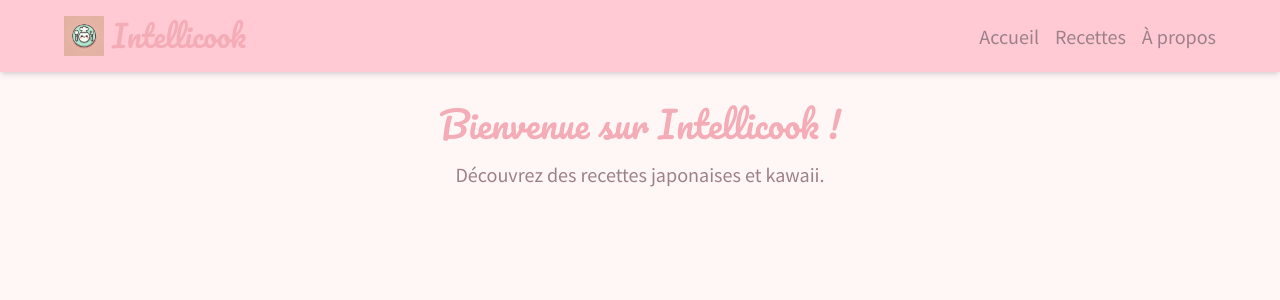
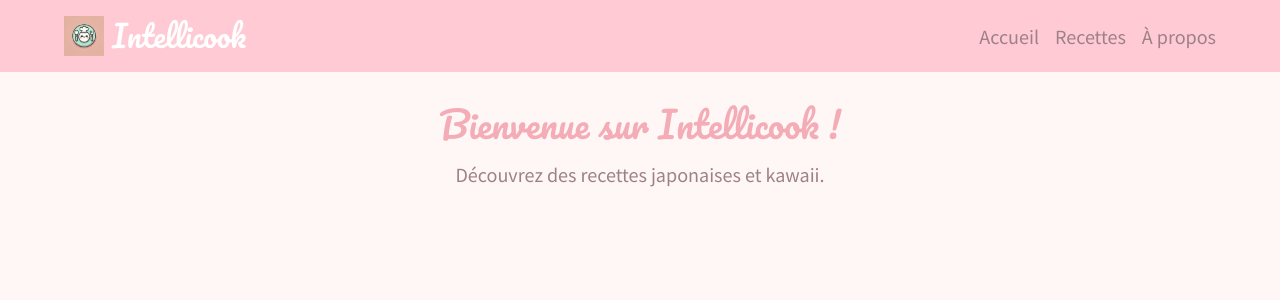
Before and after one commit to Omarhio/intellicook, a SvelteKit app: page / in a window 1280 px wide. Shown: the top 300 px of the page. Built offline with nearby package versions, Linux system fonts and the light colour scheme.

Commit message:
fix: ajout du header dans layout au lieu de page

```diff
--- a/src/routes/+layout.svelte
+++ b/src/routes/+layout.svelte
@@ -1,6 +1,30 @@
 <script>
 	import '../app.css';
-	let { children } = $props();
 </script>
 
-{@render children()}
+<!-- HEADER -->
+<header class="bg-[#FFCAD4] p-4 shadow-md">
+	<nav class="mx-auto flex max-w-6xl items-center justify-between">
+		<!-- Logo -->
+		<div class="flex items-center gap-2">
+			<img src="/logo.webp" alt="Intellicook Logo" class="h-10 w-auto" />
+			<span class="font-title text-3xl text-[white]">Intellicook</span>
+		</div>
+
+		<!-- Navigation Links -->
+		<ul class="flex gap-4 font-body text-lg">
+			<li>
+				<a href="/" class="text-[#9D8189] hover:text-[#F4ACB7]">Accueil</a>
+			</li>
+			<li>
+				<a href="/recipes" class="text-[#9D8189] hover:text-[#F4ACB7]">Recettes</a>
+			</li>
+			<li>
+				<a href="/about" class="text-[#9D8189] hover:text-[#F4ACB7]">À propos</a>
+			</li>
+		</ul>
+	</nav>
+</header>
+
+<!-- SLOT: Render page-specific content -->
+<slot />
--- a/src/routes/+page.svelte
+++ b/src/routes/+page.svelte
@@ -1,28 +1,4 @@
 <main class="min-h-screen bg-[#FFF6F6] text-[#9D8189]">
-	<!-- HEADER -->
-	<header class="bg-[#FFCAD4] p-4 shadow-md">
-		<nav class="mx-auto flex max-w-6xl items-center justify-between">
-			<!-- Logo -->
-			<div class="flex items-center gap-2">
-				<img src="/logo.webp" alt="Intellicook Logo" class="h-10 w-auto" />
-				<span class="font-title text-3xl text-[#F4ACB7]">Intellicook</span>
-			</div>
-
-			<!-- Navigation Links -->
-			<ul class="flex gap-4 font-body text-lg">
-				<li>
-					<a href="/" class="hover:text-[#F4ACB7]">Accueil</a>
-				</li>
-				<li>
-					<a href="/recipes" class="hover:text-[#F4ACB7]">Recettes</a>
-				</li>
-				<li>
-					<a href="/about" class="hover:text-[#F4ACB7]">À propos</a>
-				</li>
-			</ul>
-		</nav>
-	</header>
-
 	<!-- MAIN CONTENT -->
 	<section class="flex w-full flex-col p-8">
 		<h1 class="flex justify-center font-title text-4xl text-[#F4ACB7]">
```
